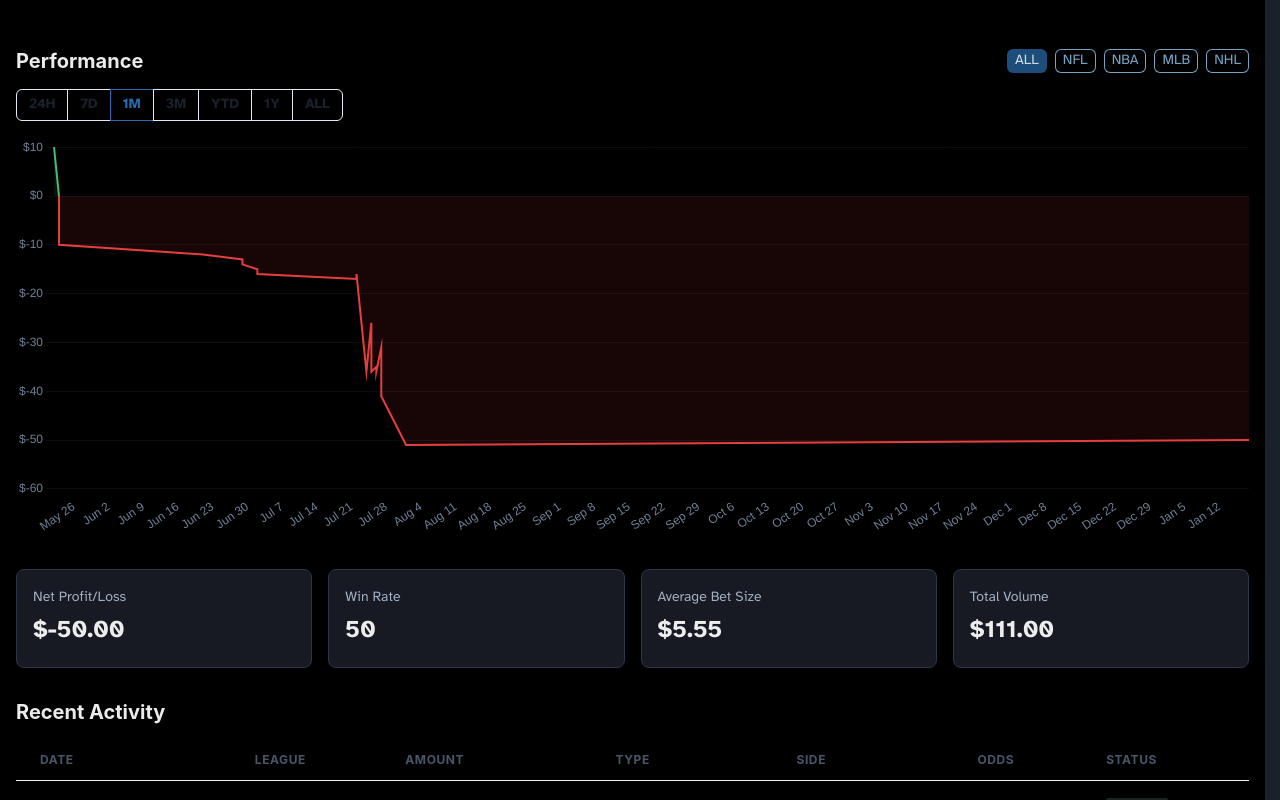
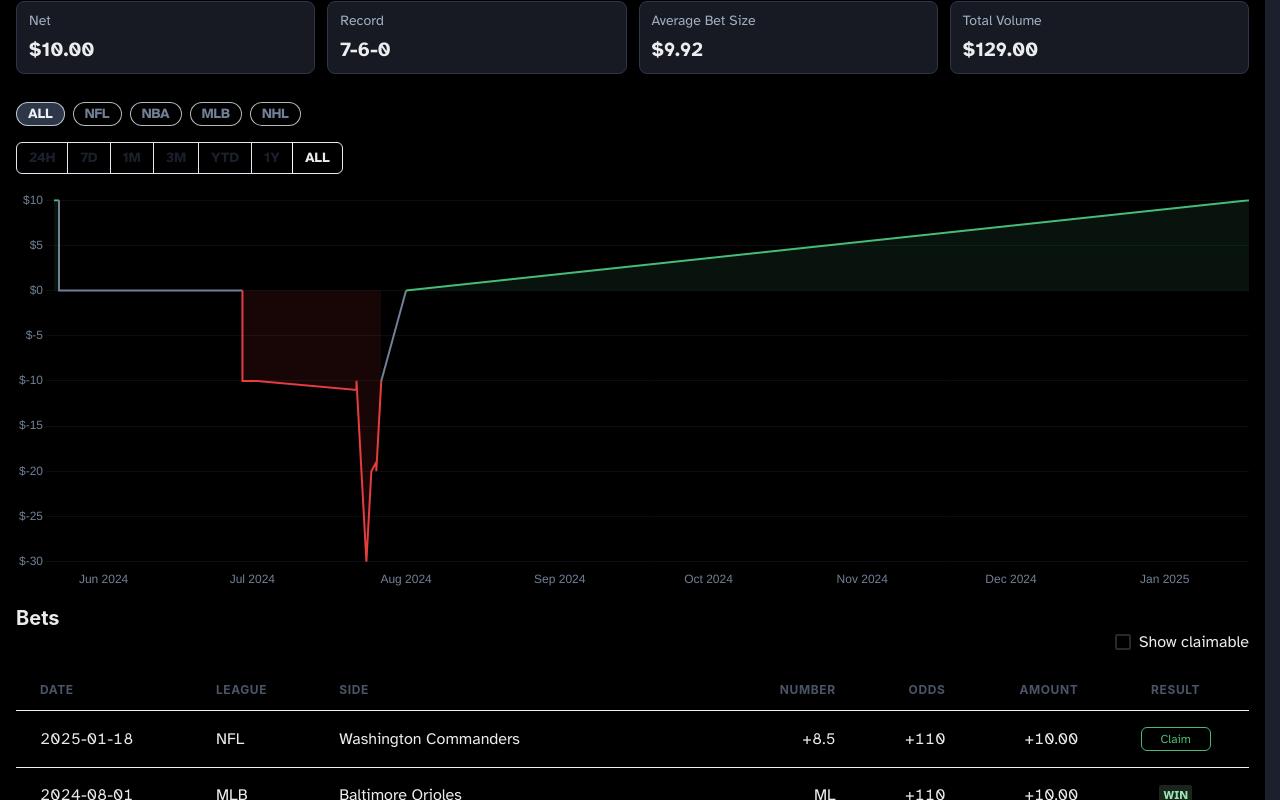
Before and after one commit to ospex-org/ospex-redesign, a Next.js app: page /u/1 in a window 1280 px wide. Shown: the part 340-1140 px from the top of the page. Built offline with nearby package versions, Linux system fonts and the light colour scheme.

Commit message:
update profile

```diff
--- a/src/app/u/[id]/page.tsx
+++ b/src/app/u/[id]/page.tsx
@@ -1,6 +1,6 @@
 'use client'
 
-import React, { useState } from 'react'
+import React, { useState, useEffect } from 'react'
 import { Box, Heading, Text, Flex, VStack, Container } from '@chakra-ui/react'
 import UserPerformanceChart from '@/components/graphs/UserPerformanceChart'
 import { UserStats } from '@/components/profile/UserStats'
@@ -9,13 +9,24 @@ import { RecentBetsTable } from '@/components/profile/RecentBetsTable'
 import { ProfileHeader } from '@/components/profile/ProfileHeader'
 import { useParams } from 'next/navigation'
 import { getUserById } from '@/data/mockUserData'
+import { TimeframeSelector } from '@/components/profile/TimeframeSelector'
 
 const UserProfilePage = () => {
   const params = useParams()
   const userId = params?.id as string
-  const [timeframe, setTimeframe] = useState('1M')
+  const [timeframe, setTimeframe] = useState('ALL')
   const [selectedSports, setSelectedSports] = useState(['ALL'])
+  const [isLoading, setIsLoading] = useState(true)
   const userData = getUserById(userId)
+
+  useEffect(() => {
+    // Simulate loading delay
+    const timer = setTimeout(() => {
+      setIsLoading(false)
+    }, 1000)
+
+    return () => clearTimeout(timer)
+  }, [])
 
   if (!userData) {
     return <Box>Loading...</Box>
@@ -27,23 +38,8 @@ const UserProfilePage = () => {
 
   return (
     <Container maxW="1400px" px={4}>
-      <VStack spacing={8} align="stretch">
+      <VStack spacing={4} align="stretch">
         <ProfileHeader user={userData} />
-
-        <Box>
-          <Flex justify="space-between" align="center" mb={4}>
-            <Heading size="md">Performance</Heading>
-            <SportFilter
-              selectedSports={selectedSports}
-              onSportChange={setSelectedSports}
-            />
-          </Flex>
-          <UserPerformanceChart
-            recentBets={filteredBets}
-            timeframe={timeframe}
-            onTimeframeChange={setTimeframe}
-          />
-        </Box>
 
         <UserStats
           user={userData}
@@ -51,8 +47,35 @@ const UserProfilePage = () => {
         />
 
         <Box>
-          <Heading size="md" mb={4}>Recent Activity</Heading>
-          <RecentBetsTable bets={filteredBets} />
+          <Box mb={4}>
+            <SportFilter
+              selectedSports={selectedSports}
+              onSportChange={setSelectedSports}
+            />
+          </Box>
+
+          <Box mb={4}>
+            <TimeframeSelector
+              timeframe={timeframe}
+              onTimeframeChange={setTimeframe}
+            />
+          </Box>
+
+          <Box>
+            <UserPerformanceChart
+              recentBets={filteredBets}
+              timeframe={timeframe}
+              onTimeframeChange={setTimeframe}
+            />
+          </Box>
+        </Box>
+
+        <Box>
+          <Heading size="md">Bets</Heading>
+          <RecentBetsTable
+            bets={filteredBets}
+            isLoading={isLoading}
+          />
         </Box>
       </VStack>
     </Container>
--- a/src/components/common/StatBox.tsx
+++ b/src/components/common/StatBox.tsx
@@ -23,7 +23,9 @@ const StatBox: React.FC<StatBoxProps> = ({ label, value, change, format }) => {
 
   return (
     <Box
-      p={4}
+      p={3}
+      pt={2}
+      pb={2}
       borderRadius="lg"
       borderWidth="1px"
       borderColor="gray.700"
@@ -31,8 +33,10 @@ const StatBox: React.FC<StatBoxProps> = ({ label, value, change, format }) => {
       _hover={{ borderColor: 'gray.600' }}
       transition="all 0.2s"
     >
-      <Text fontSize="sm" color="gray.400" mb={1}>{label}</Text>
-      <Text fontSize="2xl" fontWeight="bold" mb={1}>
+      <Text color="gray.400" fontSize="sm" mb={1}>
+        {label}
+      </Text>
+      <Text fontSize="xl" fontWeight="bold">
         {formatValue(value)}
       </Text>
       {change !== undefined && (
--- a/src/components/graphs/UserPerformanceChart.tsx
+++ b/src/components/graphs/UserPerformanceChart.tsx
@@ -30,17 +30,29 @@ const UserPerformanceChart: React.FC<UserPerformanceChartProps> = ({
   const chartInstanceRef = useRef<Chart | null>(null);
   const [selectedTimeframe, setSelectedTimeframe] = useState('1M');
 
-  // Transform recentBets into chart data
+  // Calculate running total
   const chartData = useMemo(() => {
-    return recentBets
+    const data = recentBets
       .sort((a, b) => new Date(a.date).getTime() - new Date(b.date).getTime())
       .reduce((acc, bet) => {
         const lastValue = acc[acc.length - 1]?.net || 0;
+        let profitLoss = 0;
+
+        if (!bet.claimed) {
+          // Include potential wins from claimable bets
+          profitLoss = bet.isClaimable ? (bet.toWin ?? 0) : 0;
+        } else {
+          // For claimed bets, use actual P/L
+          profitLoss = bet.amountClaimed - bet.amount;
+        }
+
         return [...acc, {
           date: bet.date,
-          net: lastValue + (bet.amountClaimed - bet.amount)
+          net: lastValue + profitLoss
         }];
       }, [] as Array<{date: string; net: number}>);
+
+    return data;
   }, [recentBets]);
 
   useEffect(() => {
@@ -68,13 +80,15 @@ const UserPerformanceChart: React.FC<UserPerformanceChartProps> = ({
           segment: {
             borderColor: (ctx: ScriptableLineSegmentContext) => {
               const value = ctx.p1.parsed.y;
-              return value >= 0 ? '#48BB78' : '#E53E3E';
+              return value > 0 ? '#48BB78' : value < 0 ? '#E53E3E' : '#718096';  // Gray for zero
             },
             backgroundColor: (ctx: ScriptableLineSegmentContext) => {
               const value = ctx.p1.parsed.y;
-              return value >= 0
-                ? 'rgba(72, 187, 120, 0.1)'  // green with opacity
-                : 'rgba(229, 62, 62, 0.1)';  // red with opacity
+              return value > 0
+                ? 'rgba(72, 187, 120, 0.1)'   // green with opacity
+                : value < 0
+                  ? 'rgba(229, 62, 62, 0.1)'  // red with opacity
+                  : 'transparent';             // no fill for zero
             }
           },
           tension: 0,
@@ -164,22 +178,6 @@ const UserPerformanceChart: React.FC<UserPerformanceChartProps> = ({
 
   return (
     <Box>
-      <Flex justify="space-between" mb={4}>
-        <ButtonGroup size="sm" isAttached variant="outline">
-          {timeframes.map(({ label, value }) => (
-            <Button
-              key={value}
-              onClick={() => {
-                setSelectedTimeframe(value);
-                onTimeframeChange?.(value);
-              }}
-              colorScheme={selectedTimeframe === value ? 'blue' : 'gray'}
-            >
-              {label}
-            </Button>
-          ))}
-        </ButtonGroup>
-      </Flex>
       <Box height="400px">
         <canvas ref={chartRef} />
       </Box>
--- a/src/components/profile/ProfileHeader.tsx
+++ b/src/components/profile/ProfileHeader.tsx
@@ -25,14 +25,14 @@ export const ProfileHeader: React.FC<ProfileHeaderProps> = ({ user }) => {
         </BreadcrumbItem>
       </Breadcrumb>
 
-      <Flex justifyContent="space-between" alignItems="center" mb={6}>
+      <Flex justifyContent="space-between" alignItems="center" mb={3}>
         <Box>
           <Heading as="h1" size="xl" mb={2}>{user.alias}</Heading>
           <Text color="gray.500">{user.address}</Text>
         </Box>
       </Flex>
 
-      <Text mb={6}>{user.description}</Text>
+      <Text mb={1}>{user.description}</Text>
     </Box>
   );
 };
--- a/src/components/profile/RecentBetsTable.tsx
+++ b/src/components/profile/RecentBetsTable.tsx
@@ -1,41 +1,187 @@
-import { Table, Thead, Tbody, Tr, Th, Td, Badge } from '@chakra-ui/react';
+import {
+  Table,
+  Thead,
+  Tbody,
+  Tr,
+  Th,
+  Td,
+  Badge,
+  Button,
+  Flex,
+  Checkbox,
+  Box,
+  Skeleton,
+  SkeletonText
+} from '@chakra-ui/react';
 import { UserBet } from '@/types';
+import { useState } from 'react';
 
 interface RecentBetsTableProps {
   bets: UserBet[];
+  isLoading?: boolean;
 }
 
-export const RecentBetsTable: React.FC<RecentBetsTableProps> = ({ bets }) => {
+export const RecentBetsTable: React.FC<RecentBetsTableProps> = ({
+  bets,
+  isLoading = false
+}) => {
+  const [showOnlyClaimable, setShowOnlyClaimable] = useState(false);
+
+  // Check if there are any claimable bets
+  const hasClaimableBets = bets.some(bet => bet.isClaimable);
+
+  // Filter bets and sort by date (newest first)
+  const filteredBets = showOnlyClaimable
+    ? bets.filter(bet => bet.isClaimable)
+    : [...bets];
+
+  // Sort in descending order (newest first)
+  filteredBets.sort((a, b) => new Date(b.date).getTime() - new Date(a.date).getTime());
+
+  const LoadingSkeleton = () => (
+    <Tbody>
+      {[...Array(5)].map((_, i) => (
+        <Tr key={i}>
+          <Td><SkeletonText noOfLines={1} width="80px" /></Td>
+          <Td><SkeletonText noOfLines={1} width="60px" /></Td>
+          <Td><SkeletonText noOfLines={1} width="120px" /></Td>
+          <Td><SkeletonText noOfLines={1} width="60px" /></Td>
+          <Td><SkeletonText noOfLines={1} width="60px" /></Td>
+          <Td><SkeletonText noOfLines={1} width="80px" /></Td>
+          <Td><Skeleton height="24px" width="70px" /></Td>
+        </Tr>
+      ))}
+    </Tbody>
+  );
+
+  const formatSide = (bet: UserBet) => {
+    // TODO: This is using temporary data structure.
+    // Will be updated when integrating with indexing service to use awayTeam/homeTeam
+    return bet.team || '';
+
+    // Future implementation will use:
+    // switch (bet.type) {
+    //   case 'total':
+    //     return bet.awayTeam && bet.homeTeam ? `${bet.awayTeam} at ${bet.homeTeam}` : '';
+    //   case 'spread':
+    //   case 'moneyline':
+    //     return bet.side === 'away' ? bet.awayTeam : bet.homeTeam;
+    // }
+  };
+
+  const formatNumber = (bet: UserBet) => {
+    switch (bet.type) {
+      case 'total':
+        return bet.theNumber ? `${bet.side === 'over' ? 'Over' : 'Under'} ${bet.theNumber}` : '';
+      case 'spread':
+        return bet.theNumber ? (bet.theNumber > 0 ? `+${bet.theNumber}` : bet.theNumber) : '';
+      case 'moneyline':
+        return 'ML';
+      default:
+        return '';
+    }
+  };
+
+  const formatAmount = (bet: UserBet) => {
+    return bet.amount.toFixed(2);
+  };
+
+  const formatProfitLoss = (bet: UserBet) => {
+    if (!bet.claimed && !bet.isClaimable) return '-';  // Only pending, non-claimable bets show dash
+
+    const profitLoss = bet.isClaimable
+      ? (bet.toWin ?? 0)  // Use 0 if toWin is undefined
+      : bet.amountClaimed - bet.amount;  // Use actual P/L for settled bets
+
+    return profitLoss === 0
+      ? '0.00'
+      : `${profitLoss > 0 ? '+' : ''}${profitLoss.toFixed(2)}`;
+  };
+
+  const getResultBadge = (bet: UserBet) => {
+    if (!bet.claimed) {
+      if (bet.isClaimable) {
         return (
+          <Button
+            size="sm"
+            variant="outline"
+            bg="transparent"
+            color="green.400"
+            borderColor="green.400"
+            _hover={{
+              bg: 'green.400',
+              color: 'black'
+            }}
+            height="24px"  // Match badge height
+            minWidth="70px"  // Consistent width with other badges
+            fontSize="xs"    // Match badge font size
+            fontWeight="medium"
+            onClick={() => {/* Handle claim */}}
+          >
+            Claim
+          </Button>
+        );
+      }
+      return <Badge colorScheme="gray">Pending</Badge>;
+    }
+
+    if (bet.amountClaimed > bet.amount) {
+      return <Badge colorScheme="green">Win</Badge>;
+    } else if (bet.amountClaimed === 0) {
+      return <Badge colorScheme="red">Loss</Badge>;
+    }
+    return <Badge>Push</Badge>;
+  };
+
+  return (
+    <>
+      <Flex justify="flex-end" mb={4}>
+        <Checkbox
+          isChecked={showOnlyClaimable}
+          onChange={(e) => setShowOnlyClaimable(e.target.checked)}
+          colorScheme="gray"
+          isDisabled={!hasClaimableBets || isLoading}
+          _disabled={{
+            opacity: 0.4,
+            cursor: 'not-allowed'
+          }}
+        >
+          Show claimable
+        </Checkbox>
+      </Flex>
+
+      <Box minH="400px">
         <Table variant="simple">
           <Thead>
             <Tr>
               <Th>Date</Th>
               <Th>League</Th>
-          <Th>Amount</Th>
-          <Th>Type</Th>
               <Th>Side</Th>
-          <Th>Odds</Th>
-          <Th>Status</Th>
+              <Th isNumeric>Number</Th>
+              <Th isNumeric>Odds</Th>
+              <Th isNumeric>Amount</Th>
+              <Th textAlign="center">Result</Th>
             </Tr>
           </Thead>
+          {isLoading ? (
+            <LoadingSkeleton />
+          ) : (
             <Tbody>
-        {bets.map((bet) => (
+              {filteredBets.map((bet) => (
                 <Tr key={bet.id}>
                   <Td>{bet.date}</Td>
                   <Td>{bet.league}</Td>
-            <Td>{bet.amount.toFixed(2)} USDC</Td>
-            <Td>{bet.type}</Td>
-            <Td>{bet.side}</Td>
-            <Td>{bet.odds}</Td>
-            <Td>
-              <Badge colorScheme={bet.claimed ? 'green' : 'yellow'}>
-                {bet.claimed ? 'Claimed' : 'Pending'}
-              </Badge>
-            </Td>
+                  <Td>{formatSide(bet)}</Td>
+                  <Td isNumeric>{formatNumber(bet)}</Td>
+                  <Td isNumeric>{bet.odds}</Td>
+                  <Td isNumeric>{formatProfitLoss(bet)}</Td>
+                  <Td textAlign="center">{getResultBadge(bet)}</Td>
                 </Tr>
               ))}
             </Tbody>
+          )}
         </Table>
+      </Box>
+    </>
   );
 };
--- a/src/components/profile/SportFilter.tsx
+++ b/src/components/profile/SportFilter.tsx
@@ -1,30 +1,57 @@
-import { HStack, Tag } from "@chakra-ui/react"
+import { HStack, Tag, Box } from "@chakra-ui/react"
 
 export const SportFilter: React.FC<{
   selectedSports: string[];
   onSportChange: (sports: string[]) => void;
 }> = ({ selectedSports, onSportChange }) => {
+  const sports = ['ALL', 'NFL', 'NBA', 'MLB', 'NHL'];
+
+  const handleSportClick = (sport: string) => {
+    if (sport === 'ALL') {
+      // If ALL is being selected, select everything
+      if (!selectedSports.includes('ALL')) {
+        onSportChange(sports);
+      } else {
+        // If ALL is being unselected, unselect everything
+        onSportChange([]);
+      }
+    } else {
+      // If selecting a specific sport
+      const newSelection = selectedSports.includes(sport)
+        ? selectedSports.filter(s => s !== sport && s !== 'ALL')
+        : [...selectedSports.filter(s => s !== 'ALL'), sport];
+      onSportChange(newSelection);
+    }
+  };
+
   return (
+    <Box>
       <HStack spacing={2} wrap="wrap">
-      {['ALL', 'NFL', 'NBA', 'MLB', 'NHL'].map(sport => (
+        {sports.map(sport => (
           <Tag
             key={sport}
             size="md"
-          variant={selectedSports.includes(sport) ? 'solid' : 'outline'}
-          colorScheme="blue"
+            variant="outline"
+            bg={selectedSports.includes(sport) ? 'gray.700' : 'transparent'}
+            color={selectedSports.includes(sport) ? 'gray.100' : 'gray.500'}
+            borderColor="gray.700"
             cursor="pointer"
-          onClick={() => {
-            const newSelection = sport === 'ALL'
-              ? ['ALL']
-              : selectedSports.includes(sport)
-                ? selectedSports.filter(s => s !== sport)
-                : [...selectedSports, sport];
-            onSportChange(newSelection);
+            py={1}
+            px={3}
+            borderRadius="full"
+            fontWeight="semibold"
+            transition="all 0.2s"
+            _hover={{
+              transform: 'translateY(-1px)',
+              shadow: 'sm',
+              bg: selectedSports.includes(sport) ? 'gray.600' : 'whiteAlpha.50'
             }}
+            onClick={() => handleSportClick(sport)}
           >
             {sport}
           </Tag>
         ))}
       </HStack>
+    </Box>
   );
 };
--- /dev/null
+++ b/src/components/profile/TimeframeSelector.tsx
@@ -0,0 +1,35 @@
+import { ButtonGroup, Button } from '@chakra-ui/react';
+
+const timeframes = [
+  { label: '24H', value: '1D' },
+  { label: '7D', value: '7D' },
+  { label: '1M', value: '1M' },
+  { label: '3M', value: '3M' },
+  { label: 'YTD', value: 'YTD' },
+  { label: '1Y', value: '1Y' },
+  { label: 'ALL', value: 'ALL' }
+];
+
+interface TimeframeSelectorProps {
+  timeframe: string;
+  onTimeframeChange: (timeframe: string) => void;
+}
+
+export const TimeframeSelector: React.FC<TimeframeSelectorProps> = ({
+  timeframe,
+  onTimeframeChange
+}) => {
+  return (
+    <ButtonGroup size="sm" isAttached variant="outline">
+      {timeframes.map(({ label, value }) => (
+        <Button
+          key={value}
+          onClick={() => onTimeframeChange(value)}
+          colorScheme={timeframe === value ? 'white' : 'gray'}
+        >
+          {label}
+        </Button>
+      ))}
+    </ButtonGroup>
+  );
+};
--- a/src/components/profile/UserStats.tsx
+++ b/src/components/profile/UserStats.tsx
@@ -12,26 +12,34 @@ export const UserStats: React.FC<UserStatsProps> = ({ user, timeframe }) => {
   const avgBetSize = user.totalSpeculated / (user.wins + user.losses + user.ties);
 
   return (
-    <SimpleGrid columns={{ base: 2, md: 4 }} spacing={4}>
+    <SimpleGrid
+      columns={{ base: 2, md: 4 }}
+      spacing={3}
+      fontSize="sm"
+      mb={3}
+      // sx={{
+      //   '& > div': {
+      //     transform: 'scale(0.9)',
+      //     padding: '0.75rem',
+      //     bg: 'gray.800'
+      //   }
+      // }}
+    >
       <StatBox
-        label="Net Profit/Loss"
-        value={user.net}
-        format="currency"
+        label="Net"
+        value={`$${user.net.toFixed(2)}`}
       />
       <StatBox
-        label="Win Rate"
-        value={user.winPercentage}
-        format="percentage"
+        label="Record"
+        value={`${user.wins}-${user.losses}-${user.ties}`}
       />
       <StatBox
         label="Average Bet Size"
-        value={avgBetSize}
-        format="currency"
+        value={`$${(user.totalSpeculated / (user.wins + user.losses + user.ties)).toFixed(2)}`}
       />
       <StatBox
         label="Total Volume"
-        value={parseFloat(user.totalBet)}
-        format="currency"
+        value={`$${user.totalSpeculated.toFixed(2)}`}
       />
     </SimpleGrid>
   );
--- a/src/data/mockUserData.ts
+++ b/src/data/mockUserData.ts
@@ -36,7 +36,8 @@ export const mockUsers: User[] = [
         type: 'spread',
         date: '2024-01-15',
         league: 'NFL',
-        leagueId: 1
+        leagueId: 1,
+        toWin: 45.00
       },
       {
         id: '2',
@@ -52,7 +53,8 @@ export const mockUsers: User[] = [
         type: 'total',
         date: '2024-01-14',
         league: 'NFL',
-        leagueId: 1
+        leagueId: 1,
+        toWin: 0
       },
       {
         id: '3',
@@ -68,7 +70,8 @@ export const mockUsers: User[] = [
         type: 'moneyline',
         date: '2024-01-13',
         league: 'NFL',
-        leagueId: 1
+        leagueId: 1,
+        toWin: 142.50
       },
     ]
   },
@@ -106,7 +109,8 @@ export const mockUsers: User[] = [
         type: 'spread',
         date: '2024-01-16',
         league: 'MLB',
-        leagueId: 2
+        leagueId: 2,
+        toWin: 380.00
       },
       {
         id: '5',
@@ -122,7 +126,8 @@ export const mockUsers: User[] = [
         type: 'total',
         date: '2024-01-15',
         league: 'MLB',
-        leagueId: 2
+        leagueId: 2,
+        toWin: 285.00
       },
       {
         id: '6',
@@ -138,7 +143,8 @@ export const mockUsers: User[] = [
         type: 'moneyline',
         date: '2024-01-14',
         league: 'NHL',
-        leagueId: 3
+        leagueId: 3,
+        toWin: 0
       },
     ]
   },
@@ -176,7 +182,8 @@ export const mockUsers: User[] = [
         type: 'spread',
         date: '2024-01-17',
         league: 'NBA',
-        leagueId: 4
+        leagueId: 4,
+        toWin: 45.00
       },
       {
         id: '8',
@@ -192,7 +199,8 @@ export const mockUsers: User[] = [
         type: 'moneyline',
         date: '2024-01-16',
         league: 'NBA',
-        leagueId: 4
+        leagueId: 4,
+        toWin: 0
       },
       {
         id: '9',
@@ -208,7 +216,8 @@ export const mockUsers: User[] = [
         type: 'total',
         date: '2024-01-15',
         league: 'NBA',
-        leagueId: 4
+        leagueId: 4,
+        toWin: 190.00
       },
     ]
   }
@@ -225,32 +234,60 @@ export interface BettingHistoryEntry {
   result: number;
 }
 
-export const getUserById = (id: string) => {
-  // Sort bets by date and calculate cumulative profit/loss
-  const bettingHistory = sampleData.bettingHistory
-    .sort((a, b) => new Date(a.date).getTime() - new Date(b.date).getTime());
+export const getUserById = (id: string): User => {
+  const bettingHistory = sampleData.bettingHistory;
 
-  let cumulativeNet = 0;
-  const recentBets = bettingHistory.map(bet => ({
-    id: Math.random().toString(36).substr(2, 9),
-    contestBetId: Math.random().toString(36).substr(2, 9),
+  const recentBets: UserBet[] = bettingHistory.map(bet => ({
+    id: Math.random().toString(),
+    contestBetId: Math.random().toString(),
     userId: id,
+    date: bet.date,
+    league: bet.league,
+    leagueId: 1,
+    team: bet.team,
+    type: bet.betType as 'spread' | 'moneyline' | 'total',
+    side: bet.betType === 'total' ?
+      (bet.line?.toString().includes('over') ? 'over' : 'under') :
+      'away',
+    theNumber: typeof bet.line === 'string'
+      ? parseFloat(bet.line.replace(/^(over|under)\s+/, ''))
+      : (bet.line ?? undefined),
+    odds: '+110',
     amount: bet.stake,
     contributedUponCreation: 0,
     contributedUponClaim: 0,
-    side: bet.betType,
     claimed: bet.result !== 0,
     amountClaimed: bet.result > 0 ? bet.stake + bet.result : 0,
-    odds: bet.toWin.toString(),
-    type: bet.betType as 'spread' | 'moneyline' | 'total',
-    date: bet.date,
-    league: bet.league,
-    leagueId: 1
+    isClaimable: bet.isClaimable,
+    toWin: bet.toWin
   }));
+
+  // Calculate stats
+  const wins = recentBets.filter(bet =>
+    bet.amountClaimed > bet.amount || bet.isClaimable
+  ).length;
+
+  const losses = recentBets.filter(bet =>
+    bet.claimed && bet.amountClaimed === 0
+  ).length;
+
+  const pending = recentBets.filter(bet =>
+    !bet.claimed && !bet.isClaimable
+  ).length;
+
+  // Calculate net including claimable bets
+  const net = recentBets.reduce((sum, bet) => {
+    if (!bet.claimed) {
+      // Include potential wins from claimable bets
+      return sum + (bet.isClaimable ? (bet.toWin ?? 0) : 0);
+    }
+    // For claimed bets, use actual P/L
+    return sum + (bet.amountClaimed - bet.amount);
+  }, 0);
 
   return {
     id,
-    address: '0x1234...5678',
+    address: '0xA8eb19F9B7c2b2611C1279423A0CB2aee3735320',
     alias: 'Sample User',
     totalSpeculated: recentBets.reduce((sum, bet) => sum + bet.amount, 0),
     totalClaimed: recentBets.reduce((sum, bet) => sum + (bet.amountClaimed || 0), 0),
@@ -258,11 +295,11 @@ export const getUserById = (id: string) => {
     totalContributed: 0,
     totalLost: recentBets.reduce((sum, bet) => sum + (bet.amountClaimed === 0 ? bet.amount : 0), 0),
     totalPending: 0,
-    wins: recentBets.filter(bet => bet.amountClaimed > bet.amount).length,
-    losses: recentBets.filter(bet => bet.amountClaimed === 0).length,
+    wins,
+    losses,
     ties: recentBets.filter(bet => bet.amountClaimed === bet.amount).length,
-    net: recentBets.reduce((sum, bet) => sum + (bet.amountClaimed - bet.amount), 0),
-    record: '',
+    net,
+    record: `${wins}-${losses}${pending > 0 ? ` (${pending} Pending)` : ''}`,
     winPercentage: '50',
     totalBet: recentBets.reduce((sum, bet) => sum + bet.amount, 0).toString(),
     lastActivity: recentBets[recentBets.length - 1]?.date || '',
--- a/src/data/sample.json
+++ b/src/data/sample.json
@@ -6,9 +6,10 @@
         "team": "Washington Commanders",
         "betType": "spread",
         "line": 8.5,
-        "stake": 1,
-        "toWin": 1.00,
-        "result": 1.00
+        "stake": 10,
+        "toWin": 10.00,
+        "result": 0,
+        "isClaimable": true
       },
       {
         "date": "2024-08-01",
@@ -18,7 +19,8 @@
         "line": null,
         "stake": 10,
         "toWin": 10.00,
-        "result": -10.00
+        "result": 10.00,
+        "isClaimable": false
       },
       {
         "date": "2024-07-27",
@@ -27,15 +29,16 @@
         "betType": "moneyline",
         "line": null,
         "stake": 10,
-        "toWin": 5.00,
-        "result": 5.00
+        "toWin": 10.00,
+        "result": 0,
+        "isClaimable": true
       },
       {
         "date": "2024-07-27",
         "league": "MLB",
         "team": "New York Yankees at Boston Red Sox",
         "betType": "total",
-        "line": "under 10",
+        "line": "under 10.5",
         "stake": 10,
         "toWin": 0.00,
         "result": 0.00
@@ -156,9 +159,9 @@
         "team": "Chicago White Sox",
         "betType": "moneyline",
         "line": null,
-        "stake": 1,
-        "toWin": 1.00,
-        "result": 0.00
+        "stake": 10,
+        "toWin": 10.00,
+        "result": -10.00
       },
       {
         "date": "2024-06-21",
@@ -188,7 +191,7 @@
         "line": -9.5,
         "stake": 10,
         "toWin": 10.00,
-        "result": 0.00
+        "result": -10.00
       },
       {
         "date": "2024-05-22",
--- a/src/types/index.ts
+++ b/src/types/index.ts
@@ -58,6 +58,12 @@ export interface UserBet {
   date: string;
   league: string;
   leagueId: number;
+  team?: string;
+  awayTeam?: string;
+  homeTeam?: string;
+  theNumber?: number;
+  isClaimable?: boolean;
+  toWin?: number;
 }
 
 export interface User {
```
Lines whose indentation alone changed are shown as unchanged.
